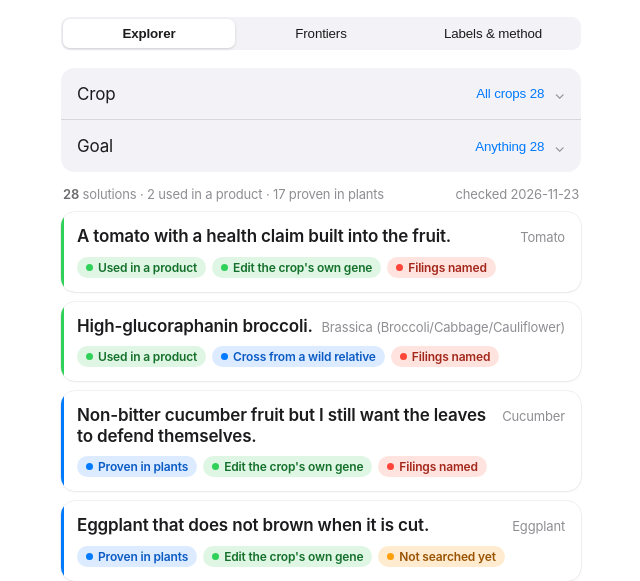
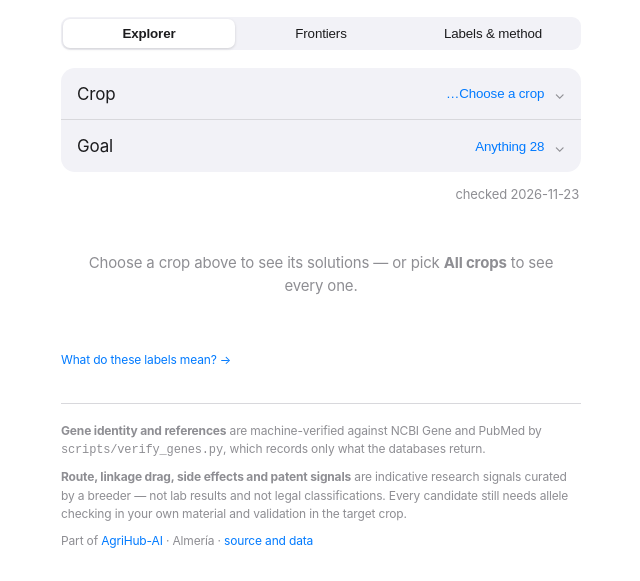
Before and after one commit to agrihubai/transfer-atlas, a plain HTML site: page index.html in a window 1280 px wide. Shown: the part 219-800 px from the top of the page, without its empty margins (319-959 px from the left). Drawn offline with Linux system fonts and the light colour scheme.

Commit message:
Explorer: keep results closed until a crop is chosen; add 'All crops' as an option
Co-Authored-By: Claude Opus 5.5 <noreply@anthropic.com>
Claude-Session: https://claude.ai/code/session_01WvSUgGUJ2N2jG3uEZNdm4X

```diff
--- a/index.html
+++ b/index.html
@@ -284,7 +284,8 @@ const T = {
     step1:'Crop', step2:'Goal',
     tab1:'Explorer', tab2:'Frontiers', tab3:'Labels & method',
     frontierIntro:'Entries that name gene families rather than a validated locus. They are research questions, not targets ready to edit — kept visible so the gap is explicit.',
-    allCrops:'All crops', anything:'Anything',
+    allCrops:'All crops', anything:'Anything', pickCrop:'Choose a crop…',
+    prompt:'Choose a crop above to see its solutions — or pick <b>All crops</b> to see every one.',
     mVerified:'What is verified, and what is not',
     legend:'What do these labels mean? →',
     lgReady:'How far it has been taken', lgRoute:'How you would get it', lgIp:'Patent space',
@@ -335,7 +336,8 @@ const T = {
     step1:'Ürün', step2:'Hedef',
     tab1:'Keşfet', tab2:'Sınırlar', tab3:'Etiketler ve yöntem',
     frontierIntro:'Doğrulanmış bir lokus yerine gen ailesi adlandıran kayıtlar. Bunlar düzenlenmeye hazır hedefler değil, araştırma soruları — boşluk açıkça görünsün diye burada duruyorlar.',
-    allCrops:'Tüm ürünler', anything:'Her şey',
+    allCrops:'Tüm ürünler', anything:'Her şey', pickCrop:'Ürün seç…',
+    prompt:'Çözümleri görmek için yukarıdan bir ürün seç — hepsini görmek istersen <b>Tüm ürünler</b>i seç.',
     mVerified:'Ne doğrulandı, ne doğrulanmadı',
     legend:'Bu etiketler ne demek? →',
     lgReady:'Nereye kadar götürülmüş', lgRoute:'Nasıl elde edilir', lgIp:'Patent durumu',
@@ -384,7 +386,9 @@ const T = {
 };
 
 let ATLAS = null, PLAIN = {}, GOALS = {}, GOALS_TR = {}, CROPS_TR = {}, SHOWN = [];
+/* CROP: '' = nothing chosen yet (list stays closed), '*' = all crops, else one crop. */
 let CROP = '', GOAL = '', LANG = 'en';
+const ALL = '*';
 
 const el = id => document.getElementById(id);
 const esc = s => String(s == null ? '' : s).replace(/[&<>"']/g, c =>
@@ -615,15 +619,23 @@ document.addEventListener('keydown', ev => { if (ev.key === 'Escape') close(); }
 const isFrontier = e => /^GAP-/.test(e.id || '') || (e.evidence || {}).derived_level === 'Level 5';
 
 function matches(e){
-  if (CROP && e.crop !== CROP) return false;
+  if (CROP && CROP !== ALL && e.crop !== CROP) return false;
   if (GOAL && plain(e).goal !== GOAL) return false;
   return true;
 }
 function apply(){
+  const s = t();
+  // Nothing picked yet: keep the list closed and say what to do.
+  if (!CROP && !GOAL) {
+    SHOWN = [];
+    el('results').innerHTML = `<div class="empty">${s.prompt}</div>`;
+    el('count').innerHTML = '<span></span>';
+    return;
+  }
   SHOWN = ATLAS.entries.filter(e => !isFrontier(e) && matches(e)).sort((a, b) =>
     (ready(a).order - ready(b).order) || (route(a).order - route(b).order) ||
     a.crop.localeCompare(b.crop));
-  const s = t(), n = SHOWN.length;
+  const n = SHOWN.length;
   el('results').innerHTML = n ? SHOWN.map((e, i) => card(e, i)).join('')
     : `<div class="empty">${s.empty}<br><span style="font-size:13px">${s.emptyWhy}</span></div>`;
   const used = SHOWN.filter(e => (e.evidence || {}).derived_level === 'Level 1').length;
@@ -655,12 +667,12 @@ function drawCrops(){
   const counts = {};
   ATLAS.entries.filter(e => !isFrontier(e)).forEach(e => { counts[e.crop] = (counts[e.crop] || 0) + 1; });
   const total = ATLAS.entries.filter(e => !isFrontier(e)).length;
-  if (CROP && !counts[CROP]) CROP = '';
-  options(el('f-crop'), [['', t().allCrops, total]].concat(
+  if (CROP && CROP !== ALL && !counts[CROP]) CROP = '';
+  options(el('f-crop'), [['', t().pickCrop, null], [ALL, t().allCrops, total]].concat(
     Object.entries(counts).sort((a, b) => b[1] - a[1]).map(([c, n]) => [c, cropName(c), n])), CROP);
 }
 function drawGoals(){
-  const pool = ATLAS.entries.filter(e => !isFrontier(e) && (!CROP || e.crop === CROP));
+  const pool = ATLAS.entries.filter(e => !isFrontier(e) && (!CROP || CROP === ALL || e.crop === CROP));
   const counts = {};
   pool.forEach(e => { const g = plain(e).goal; if (g) counts[g] = (counts[g] || 0) + 1; });
   if (GOAL && !counts[GOAL]) GOAL = '';
```
